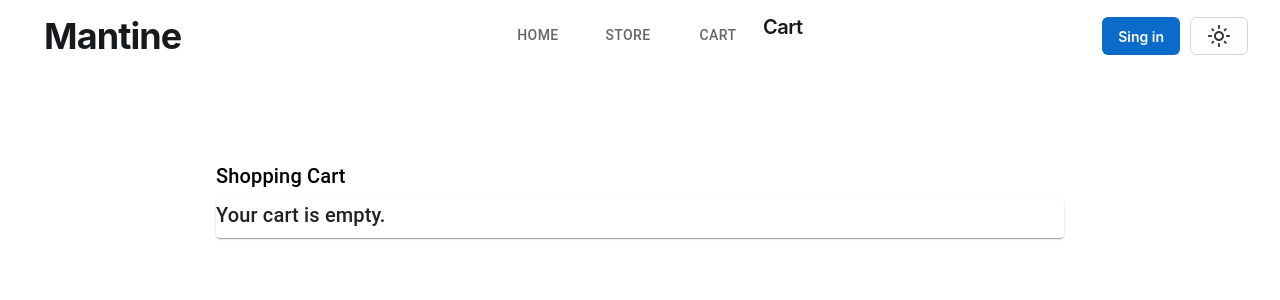
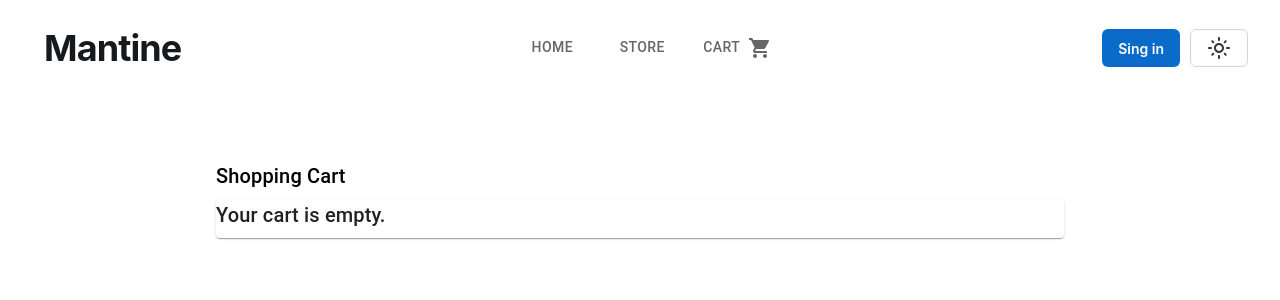
Before and after one commit to dawidkostrzewa/shopApp, a React (Vite) app: page /#/Cart in a window 1280 px wide. Shown: the top 300 px of the page. Built offline with nearby package versions, Linux system fonts and the light colour scheme.

Commit message:
add suma shopCart add statusIcon

```diff
--- a/src/App.tsx
+++ b/src/App.tsx
@@ -13,13 +13,13 @@ import { useState } from 'react';
 
 export type ShoppingCart = { id: number; quantity: number }[];
 
-const Layout = () => {
+const Layout = ({ shoppingCart }: { shoppingCart: ShoppingCart }) => {
 
   return (
     <div>
       {/* A "layout route" is a good place to put markup you want to
       share across all the pages on your site, like navigation. */}
-      <Header />
+      <Header shoppingCart={shoppingCart} />
       {/* An <Outlet> renders whatever child route is currently active,
       so you can think about this <Outlet> as a placeholder for
       the child routes we defined above. */}
@@ -33,8 +33,10 @@ const Layout = () => {
 function App() {
   const [shoppingCart, setShoppingCart] = useState<ShoppingCart[]>([])
 
+
+  // console.log(shoppingCart.map((e) => e.quantity))
+
   const statusCart = (e: number, updateQuantity: number) => {
-
     if (updateQuantity === 1) {
       setShoppingCart(prevCart =>
         prevCart
@@ -52,9 +54,8 @@ function App() {
 
     }
     else {
-      setShoppingCart((prevCart) => {
-        if (prevCart.some(item => item.id === e)) {
-
+      setShoppingCart((prevCart: ShoppingCart) => {
+        if (prevCart?.some(item => item.id === e)) {
           return (
             prevCart.map(item =>
               item.id === e
@@ -78,7 +79,7 @@ function App() {
 
   return (
     <Routes>
-      <Route path="/" element={<Layout />}>
+      <Route path="/" element={<Layout shoppingCart={shoppingCart} />}>
         <Route index element={<Home />} />
         <Route path="Home" element={<Home />} />
         <Route path="Store" element={<Store shoppingCart={shoppingCart} statusCart={statusCart} />} />
--- a/src/Components/Header/Header.tsx
+++ b/src/Components/Header/Header.tsx
@@ -1,8 +1,5 @@
-// import React from 'react';
-// import Style from '../Header/Header.module.scss';
-// import Nav from '../Nav/Nav';
+
 import { useState } from 'react';
-// import Nav from '../Nav/Nav';
 
 import Typography from '@mui/joy/Typography';
 import Tabs from '@mui/material/Tabs';
@@ -14,14 +11,35 @@ import Grid from '@mui/joy/Grid';
 import Button from '@mui/joy/Button';
 import BedtimeOutlinedIcon from '@mui/icons-material/BedtimeOutlined';
 import LightModeOutlinedIcon from '@mui/icons-material/LightModeOutlined';
+import ShoppingCartIcon from '@mui/icons-material/ShoppingCart';
+import { styled } from '@mui/material/styles';
+import Badge, { BadgeProps } from '@mui/material/Badge';
+import { ShoppingCart } from '../../App'
+
+const StyledBadge = styled(Badge)<BadgeProps>(({ theme }) => ({
+  '& .MuiBadge-badge': {
+    right: -3,
+    top: 13,
+    border: `2px solid ${theme.palette.background.paper}`,
+    padding: '0 4px',
+  },
+}));
+
+
+const Header = ({ shoppingCart }: { shoppingCart: ShoppingCart }) => {
+  const [value, setValue] = React.useState('');
+  const navigate = useNavigate();
+  const [isNightMode, setIsNightMode] = useState(false);
+
+
+
+  const statusIcon = shoppingCart
+    .map((item: ShoppingCart[number]) => item.quantity)
+    .reduce((acc: number, curr: number) => acc + curr, 0);
 
 
 
 
-const Header = () => {
-  const [value, setValue] = React.useState('');
-  const navigate = useNavigate();
-  const [isNightMode, setIsNightMode] = useState(false);
 
   const handleButtonClick = () => {
     setIsNightMode(!isNightMode);
@@ -36,7 +54,6 @@ const Header = () => {
       <Grid
         container
         spacing={3}
-        // sx={{ flexGrow: 1 }}
         sx={{
           margin: '0 auto',
           width: '95%',
@@ -69,14 +86,12 @@ const Header = () => {
             >
               <Tab label="Home" value="Home" />
               <Tab label="Store" value="Store" />
-              <Tab label={`Cart`} value="Cart" />
-              <Tabs
-                value="Cart"
-                sx={{ cursor: 'pointer' }}
-              >
-                <Typography level="h4">Cart</Typography>
-              </Tabs>
+              <Tab iconPosition="end" label="Cart" value="Cart" icon={
+                <StyledBadge badgeContent={statusIcon} color='primary'>
+                  <ShoppingCartIcon />
+                </StyledBadge>} />
             </Tabs>
+
 
           </Box>
         </Grid>
@@ -91,7 +106,7 @@ const Header = () => {
             {isNightMode ? <BedtimeOutlinedIcon /> : <LightModeOutlinedIcon />}
           </Button>
         </Grid>
-      </Grid>
+      </Grid >
     </>
   );
 };
--- a/src/Components/Step/Cart/Cart.tsx
+++ b/src/Components/Step/Cart/Cart.tsx
@@ -11,22 +11,39 @@ import AddIcon from '@mui/icons-material/Add';
 
 
 
-const Cart = ({ shoppingCart, statusCart }: ShoppingCart) => {
+
+const Cart = ({ shoppingCart, statusCart }: { shoppingCart: ShoppingCart, statusCart: number, }) => {
+
+  const [total, setTotal] = useState(0);
+  const [wrapProduct, setWrapProduct] = useState<Product[]>([]);
 
 
 
-  const ProductList = () => shoppingCart.length == 0 ?
-    <Typography variant="h6" gutterBottom>
-      Your cart is empty.
-    </Typography>
-    : shoppingCart.map((productBasket) => {
-      const [wrapProduct, setWrapProduct] = useState<Product[]>([]);
+
+
+
   useEffect(() => {
+    shoppingCart.map((productBasket) => {
       api(`products/${productBasket.id}`).then((result) => {
-          setWrapProduct(result);
+        const productWithQuantity = { ...result, stanBasket: { quantity: productBasket.quantity, id: productBasket.id } };
+
+        setWrapProduct((prevProducts) => {
+          if (prevProducts.some((product) => product.stanBasket.id === productBasket.id)) return prevProducts
+          else {
+            return [...prevProducts, productWithQuantity]
+          }
+        }
+        );
       });
-      }, []);
-      if (wrapProduct.length == 0) return
+
+    })
+
+
+  }, [shoppingCart]);
+
+  const basketObject = () => {
+    return (
+      wrapProduct.map((product) => {
         return (
           <CardContent sx={{
             display: 'flex'
@@ -37,14 +54,13 @@ const Cart = ({ shoppingCart, statusCart }: ShoppingCart) => {
                 component="img"
                 height='100px'
                 width='100px'
-              image={wrapProduct.images[0]}
+                image={product.images[0]}
                 alt=''
                 sx={{
                   display: 'block'
                 }}
               />
             </Box>
-
             <Box sx={
               {
                 flex: 1,
@@ -53,10 +69,10 @@ const Cart = ({ shoppingCart, statusCart }: ShoppingCart) => {
               }
             }>
               <Typography variant="h6" gutterBottom>
-              {wrapProduct.title}
+                {product.title}
               </Typography>
               <Typography variant="body1" gutterBottom>
-              ${wrapProduct.price}
+                ${product.price}
               </Typography>
             </Box>
 
@@ -68,35 +84,50 @@ const Cart = ({ shoppingCart, statusCart }: ShoppingCart) => {
                 textTransform: 'none',
               }}
                 onClick={() => {
-                statusCart(productBasket.id, 0)
+                  statusCart(product.stanBasket.id, 0)
                 }}
               >Remove</Button>
 
               <Button
                 aria-label="reduce"
                 onClick={() => {
-                statusCart(productBasket.id, 1)
+                  statusCart(product.stanBasket.id, 1)
                 }}
               >
                 <RemoveIcon fontSize="small" />
               </Button>
               <Typography variant="h6" gutterBottom>
-              {productBasket.quantity}
+                {product.stanBasket.quantity}
               </Typography>
               <Button
                 aria-label="increase"
                 onClick={() => {
-                statusCart(productBasket.id)
+                  statusCart(product.stanBasket.id)
                 }}
               >
                 <AddIcon fontSize="small" />
               </Button></Box>
-
-        </CardContent>
+          </CardContent >
         )
-    })
+      }
+      )
+    )
+  }
 
 
+
+  useEffect(() => {
+    const totalSum = wrapProduct.map((e) => e.price * e.stanBasket.quantity).reduce((accumulator, currentValue) => accumulator + currentValue, 0)
+    setTotal(totalSum);
+  }, [wrapProduct])
+
+  const ProductList = () => shoppingCart.length == 0 ?
+    <Typography variant="h6" gutterBottom>
+      Your cart is empty.
+    </Typography>
+    : <>{basketObject()}<Typography variant="body1" gutterBottom>
+      ${total}
+    </Typography></>
 
 
   return (
@@ -112,6 +143,7 @@ const Cart = ({ shoppingCart, statusCart }: ShoppingCart) => {
         Shopping Cart
       </Typography>
       <Card>
+
         <ProductList />
       </Card>
     </Container>
```
Lines whose indentation alone changed are shown as unchanged.
